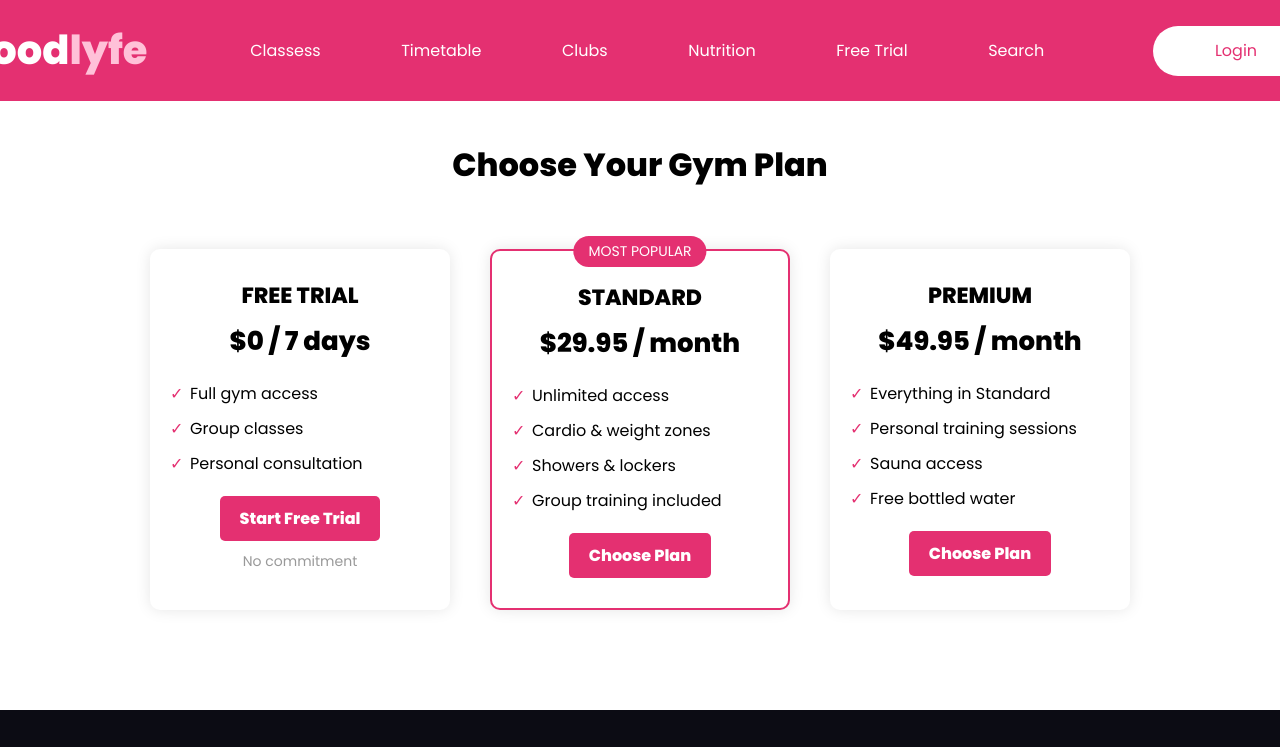
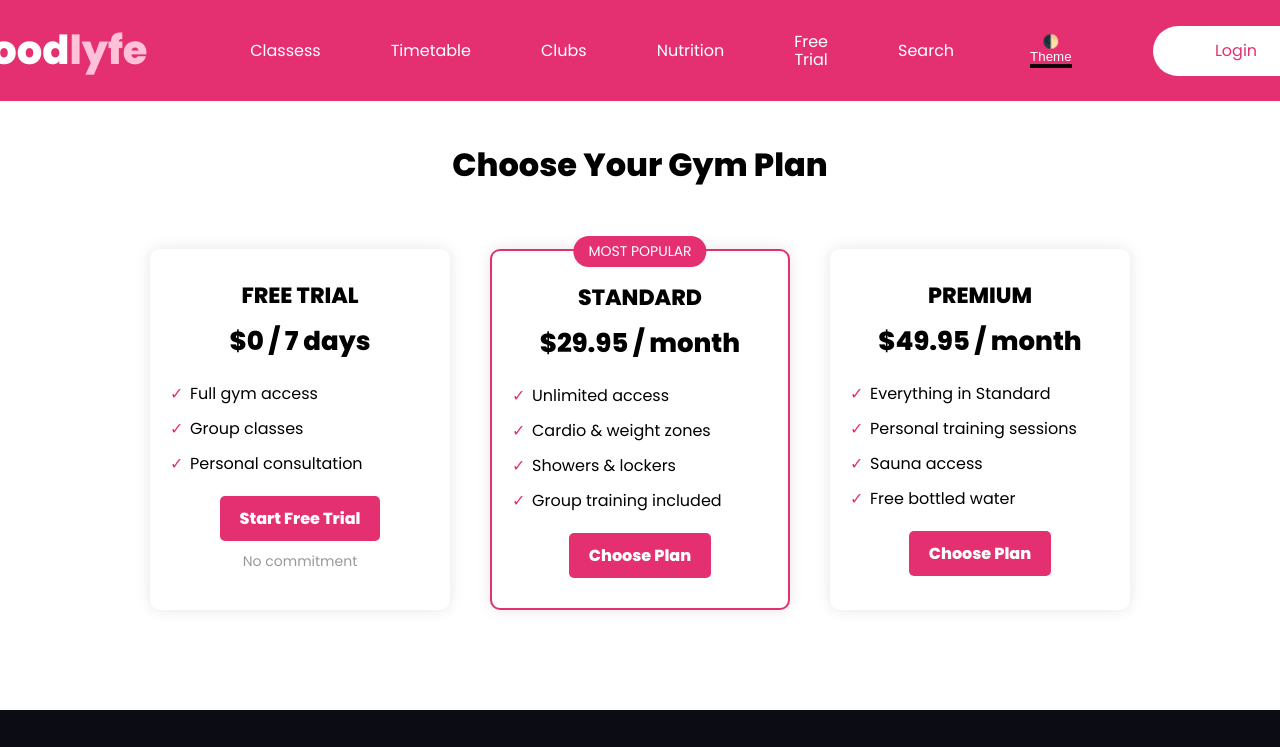
Before and after one commit to Daniauni/hakaton, a plain HTML site: page Free trial/free-trial.html in a window 1280 px wide. Shown: the top 747 px of the page. Drawn offline with Linux system fonts and the light colour scheme.

Commit message:
redsher12

```diff
--- a/Classess/classess.css
+++ b/Classess/classess.css
@@ -315,8 +315,7 @@ body {
 }
 .dark-theme .hero
 {
-
-  background:#121212;
+  background: linear-gradient(120deg,#110109,#0f0009);
 }
 .dark-theme .group-timetable{
    background:#121212;
--- a/Free trial/free-trial.css
+++ b/Free trial/free-trial.css
@@ -317,3 +317,39 @@ body {
 .footer-bottom a:hover {
   color: #e63973;
 }
+
+
+
+
+
+
+
+.dark-theme {
+
+  background: linear-gradient(120deg,#110109,#0f0009);
+  color: #ffffff;
+}
+
+.dark-theme .nav,
+.dark-theme .footer
+ {
+  background-color: #1e1e1e;
+
+}
+.dark-theme .hero
+{
+  background: linear-gradient(120deg,#110109,#0f0009);
+}
+.dark-theme .group-timetable{
+   background:#121212;
+}
+.dark-theme .main-tt{
+  background:#121212;
+}
+
+.but_dark{
+  background: #e43071;
+  border: none;
+  text-decoration: none;
+  color: white;
+}
--- a/Free trial/free-trial.html
+++ b/Free trial/free-trial.html
@@ -24,6 +24,9 @@
         <a href="#" class="Search"> Search
             <img src="./Img/navigation-img/nav1.png" alt="">
         </a>
+        <div class="dark-theme">
+              <button class="but_dark" id="theme-toggle" onclick="toggleTheme()">🌓 Theme</button>
+            </div>
     </div>
     <div class="button-nav">
         <a href="/Login/login.html">
--- a/Free trial/free-trial.js
+++ b/Free trial/free-trial.js
@@ -0,0 +1,3 @@
+function toggleTheme() {
+  document.body.classList.toggle("dark-theme");
+}
--- a/nutrition/nutrition.css
+++ b/nutrition/nutrition.css
@@ -304,3 +304,38 @@ body {
 .footer-bottom a:hover {
   color: #e63973;
 }
+
+
+
+
+
+
+.dark-theme {
+
+  background: linear-gradient(120deg,#110109,#0f0009);
+  color: #ffffff;
+}
+
+.dark-theme .nav,
+.dark-theme .footer
+ {
+  background-color: #1e1e1e;
+
+}
+.dark-theme .hero
+{
+  background: linear-gradient(120deg,#110109,#0f0009);
+}
+.dark-theme .group-timetable{
+   background:#121212;
+}
+.dark-theme .main-tt{
+  background:#121212;
+}
+
+.but_dark{
+  background: #e43071;
+  border: none;
+  text-decoration: none;
+  color: white;
+}
--- a/nutrition/nutrition.js
+++ b/nutrition/nutrition.js
@@ -52,3 +52,6 @@ document.addEventListener('DOMContentLoaded', () => {
         resultEl.innerHTML = `<strong>Sample meal suggestion:</strong> ${pick}`;
     });
 });
+function toggleTheme() {
+  document.body.classList.toggle("dark-theme");
+}
```
Also changed, not shown: nutrition/nutrition.html (+3 -0 lines).
